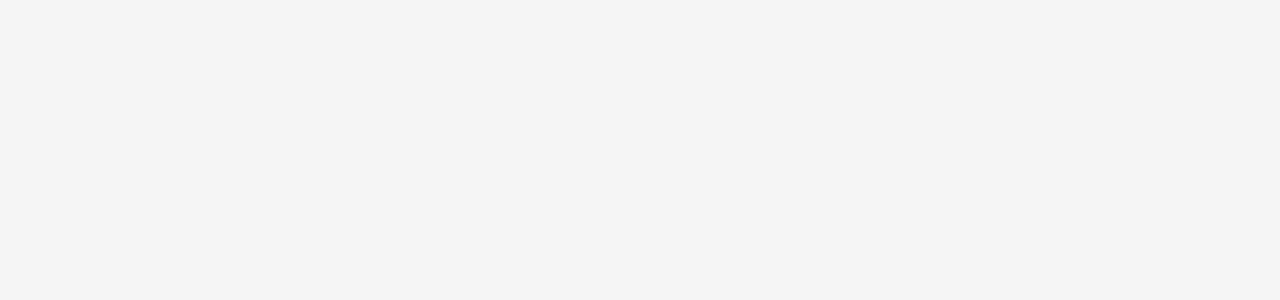
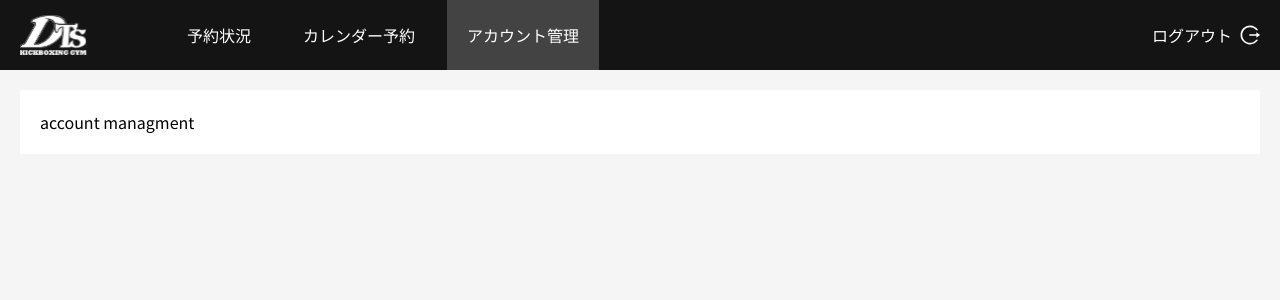
Before and after one commit to sulaimanwebdev/kickboxing-gym, a React (Create React App) app: page /account-managment in a window 1280 px wide. Before the commit this address had no page. Shown: the top 300 px of the page. Built offline with nearby package versions, Linux system fonts and the light colour scheme.

Commit message:
account managment

```diff
--- a/src/App.js
+++ b/src/App.js
@@ -4,6 +4,7 @@ import UserInvited from './user-pages/UserInvited';
 import Register from './user-pages/Register';
 import Dashboard from './user-pages/Dashboard';
 import Calendar from "./user-pages/Calendar";
+import AccountManagment from "./user-pages/Account-Managment";
 
 function App() {
   return (
@@ -14,6 +15,7 @@ function App() {
          <Route exact path="/register" element={<Register/>} />
          <Route exact path="/dashboard" element={<Dashboard/>} />
          <Route exact path="/calendar" element={<Calendar/>} />
+         <Route exact path="/account-managment" element={<AccountManagment/>} />
 
          </Routes>
        </Router>
--- /dev/null
+++ b/src/user-pages/Account-Managment.js
@@ -0,0 +1,18 @@
+import {useState} from 'react'
+import Header from '../user-components/Header'
+
+const AccountManagment = () => {
+
+  return (
+    <>
+      <Header type="account-managment"/>
+        <div className='p-5'>
+        <div className='bg-white p-5'>
+         account managment
+      </div>
+      </div>
+    </>
+  )
+}
+
+export default AccountManagment
```
